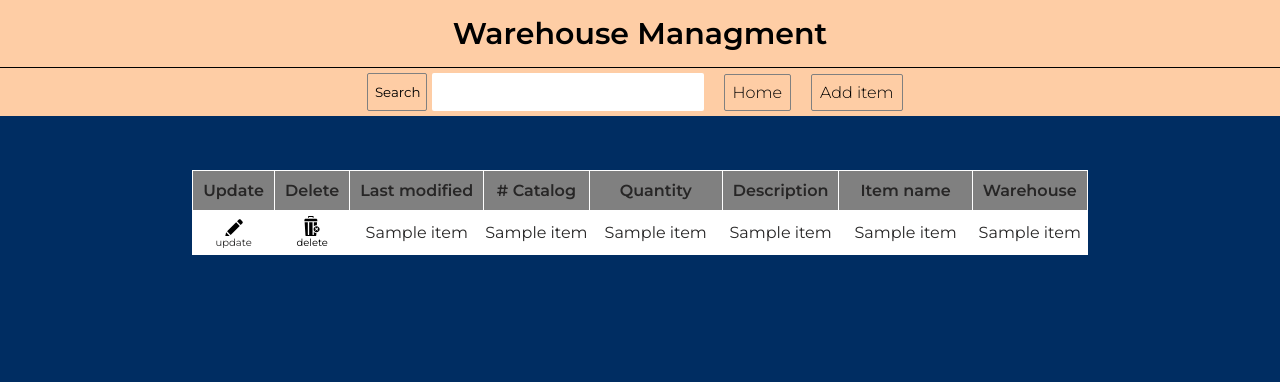
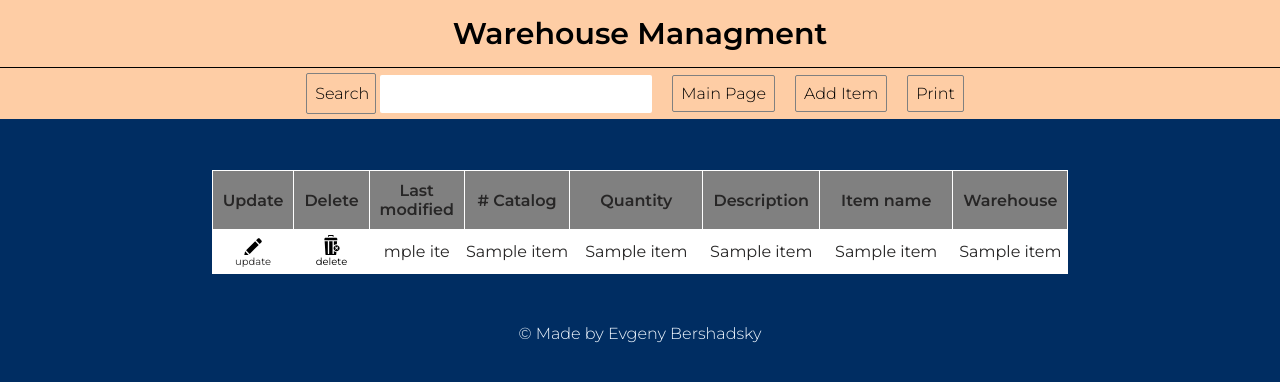
Before and after one commit to jayber-dev/warehouse-managment, a Flask app: template templates/index.html in a window 1280 px wide. Shown: the top 382 px of the page. Run offline with Flask 2, Linux system fonts and the light colour scheme; the template is opened without the code that fills it: most values are stand-ins (such as "Sample title", 1, 10 or a date in 2020).

Commit message:
finshed + print

```diff
--- a/dbinsert.py
+++ b/dbinsert.py
@@ -5,11 +5,13 @@ import datetime
 conn = sq.connect('data.db')
 cur = sq.Cursor(conn)
 update_date = datetime.datetime.now()
-
+print(update_date)
 with open('myFile0.csv') as data_file:
     csv_data = csv.reader(data_file, delimiter=',')
     for row in csv_data:
         if(not row[0] == 'warehouse'):
             print(row)
-            cur.execute(f'''INSERT INTO warehouse(warehouse_name,item,item_description,quantity,catalog_id,update_date) VALUES('{row[0]}','{row[1]}','{row[2]}','{row[3]}','{row[4]}','{update_date}')''')
+            row.append(update_date.now())
+            print(row)
+            cur.execute(f'''INSERT INTO warehouse(warehouse_name,item,item_description,quantity,catalog_id,update_date) VALUES(?,?,?,?,?,?)''',row)
             conn.commit()
--- a/main.py
+++ b/main.py
@@ -35,7 +35,9 @@ def add_item():
         cur = sq.Cursor(conn)
         dict_data = request.form.to_dict()
         update_date = datetime.datetime.now()
-        cur.execute(f"""INSERT INTO warehouse(warehouse_name,item,item_description,quantity,catalog_id,update_date) VALUES('{dict_data["warehouse"]}',\'{dict_data["item"]}\',\'{dict_data["description"]}\','{dict_data["quantity"]}','{dict_data["catalog_id"]}','{update_date}')""")
+        arr_data = [dict_data['warehouse'],dict_data['item'],dict_data['description'],dict_data['quantity'],dict_data["catalog_id"],update_date]
+        # cur.execute(f"""INSERT INTO warehouse(warehouse_name,item,item_description,quantity,catalog_id,update_date) VALUES('{dict_data["warehouse"]}',\'{dict_data["item"]}\',\'{dict_data["description"]}\','{dict_data["quantity"]}','{dict_data["catalog_id"]}','{update_date}')""")
+        cur.execute(f"""INSERT INTO warehouse(warehouse_name,item,item_description,quantity,catalog_id,update_date) VALUES(?,?,?,?,?,?)""",arr_data)
         conn.commit()
         cur.close()
         print(request.form.to_dict())
@@ -77,10 +79,16 @@ def item_update(row_id):
     print(request.args.to_dict())
     return render_template('updateItem.html', row_id=row_id, data=request.args.to_dict())
 
-@app.route('/search/<q>', methods=["GET","POST"])
-def search(q):
-    print(request.args)
-    pass
+@app.route('/search/', methods=["GET","POST"])
+def search():
+    search_query = request.args.to_dict()['q']
+    print(search_query)
+    conn = sq.connect('data.db')
+    cur = sq.Cursor(conn)
+    cur.execute(f'SELECT * FROM warehouse WHERE warehouse_name="{search_query}" OR item="{search_query}" OR item_description="{search_query}"')
+    query_data = cur.fetchall()
+    print(query_data)
+    return render_template('index.html', data=query_data)
 
 
 if (__name__ == '__main__'):
--- a/static/css/.index.css
+++ b/static/css/.index.css
@@ -117,10 +117,12 @@ body {
   border-radius: 2px;
   border: 1px solid grey;
   font-family: "Montserrat", sans-serif;
+  font-weight: 300;
+  font-size: medium;
   padding-left: 11px;
   padding-top: 10px;
   padding-bottom: 10px;
-  width: 60px;
+  width: 70px;
 }
 .menu .search input[type=submit]:hover {
   background-color: aliceblue;
@@ -135,6 +137,7 @@ th {
   justify-content: center;
   align-items: center;
   margin-top: 160px;
+  margin-bottom: 50px;
 }
 
 table, td:nth-child(even), tr, th {
@@ -154,6 +157,9 @@ table, td:nth-child(even), tr, th {
 }
 table .time, td:nth-child(even) .time, tr .time, th .time {
   direction: ltr;
+  padding: 0px;
+  margin: 0px;
+  width: 0px;
 }
 table th, td:nth-child(even) th, tr th, th th {
   padding: 10px;
@@ -168,6 +174,13 @@ table tr:nth-child(odd) td, td:nth-child(even) tr:nth-child(odd) td, tr tr:nth-c
 table tr:nth-child(even) td, td:nth-child(even) tr:nth-child(even) td, tr tr:nth-child(even) td, th tr:nth-child(even) td {
   background-color: rgb(218, 214, 214);
   color: #272626;
+}
+
+.description-col {
+  max-height: 200px;
+  min-height: 20px;
+  max-width: 250px;
+  min-width: 20px;
 }
 
 .delete-btn {
@@ -210,4 +223,63 @@ table tr:nth-child(even) td, td:nth-child(even) tr:nth-child(even) td, tr tr:nth
   justify-content: flex-start;
 }
 
+.copyrights {
+  direction: ltr;
+  text-align: center;
+  color: aliceblue;
+  padding-bottom: 20px;
+}
+
+@media print {
+  .top-container {
+    display: none;
+  }
+  .table-container {
+    margin: 10px;
+    display: flex;
+    font-size: 14px;
+    justify-content: center;
+    align-items: center;
+  }
+  .pencil {
+    display: none;
+    width: 20px;
+    height: 20px;
+    margin: 0px;
+  }
+  .update {
+    display: none;
+    font-family: "Montserrat", sans-serif;
+    font-size: x-small;
+    color: #272626;
+    text-decoration: none;
+    align-items: center;
+    flex-direction: column;
+    align-content: center;
+    justify-content: flex-start;
+  }
+  .hidden-col {
+    display: none;
+  }
+  .delete-btn {
+    display: none;
+    border: 0px;
+    margin-right: auto;
+    margin-left: auto;
+    background-color: transparent;
+    flex-direction: column;
+    align-items: center;
+    justify-content: flex-end;
+    align-content: center;
+  }
+  .delete-btn .delete-svg {
+    width: 20px;
+    height: auto;
+  }
+  .info {
+    font-family: "Montserrat", sans-serif;
+    font-size: x-small;
+  }
+}
+
 /*# sourceMappingURL=.index.css.map */
--- a/static/js/index.js
+++ b/static/js/index.js
@@ -1,4 +1,6 @@
 const deleteBtn = document.querySelectorAll(".delete-btn")
+const printBtn = document.querySelector('.print')
+
 deleteBtn.forEach((element) => {
     element.addEventListener('click', (e) => {
         if (!confirm('are you sure ?')) {
@@ -6,3 +8,8 @@ deleteBtn.forEach((element) => {
         }
     })
 })
+
+printBtn.addEventListener('click' , (e) => {
+    e.preventDefault()
+    window.print()
+})
--- a/templates/index.html
+++ b/templates/index.html
@@ -5,7 +5,7 @@
     <meta http-equiv="X-UA-Compatible" content="IE=edge" />
     <meta name="viewport" content="width=device-width, initial-scale=1" />
     <script src="../static/js/index.js" defer></script>
-    <link rel="stylesheet" href="static/css/.index.css" />
+    <link rel="stylesheet" href="../static/css/.index.css" />
     <title>warehouse Managment</title>
   </head>
   <body>
@@ -16,12 +16,14 @@
         </div>
       </header>
       <nav class="menu">
-        <a href="/addItem" class="menu-item">Add item</a>
-        <a href="/" class="menu-item">Home</a>
+        <a href="/" class="menu-item print">Print</a>
+        <a href="/addItem" class="menu-item">Add Item</a>
+        <a href="/" class="menu-item">Main Page</a>
+
         <div class="search">
             <form action="{{url_for('search')}}" method="get">
               <input type="text" name="q" />
-              <input type="submit" value="Search" />
+              <input type="submit" value="Search" class="search-btn" />
             </form>
           </div>
       </nav>
@@ -38,13 +40,12 @@
           <tr>
             <th>Warehouse</th>
             <th>Item name</th>
-
             <th>Description</th>
             <th>Quantity</th>
             <th>Catalog #</th>
             <th>Last modified</th>
-            <th>Delete</th>
-            <th>Update</th>
+            <th class="hidden-col">Delete</th>
+            <th class="hidden-col">Update</th>
           </tr>
         </thead>
         <tbody>
@@ -57,13 +58,13 @@
             <td>{{item[4]}}</td>
 
             <td>{{item[5]}}</td>
-            <td class="time">{{item[6][0:19:]}}</td>
-            <td>
+            <td class="time">{{item[6][2:10:]}}</td>
+            <td class="hidden-col">
                 <form action='/item_delete/{{item[0]}}' method="get">
                 <button type="submit"  class="delete-btn"><img src="../static/svg/delete-svgrepo-com (1).svg" alt="" class="delete-svg"><small class="info">delete</small></button>
                 </form>
             </td>
-            <td>
+            <td class="hidden-col">
                 <a href="{{url_for('item_update',row_id=item[0],warehouse=item[1],item=item[2],quantity=item[4],description=item[3],catalogId=item5)}}" class="update" ><img src="../static/svg/pencil-edit-button-svgrepo-com.svg" alt="" class="pencil"><small class="update">update</small></a>
             </td>
           </tr>
@@ -74,5 +75,9 @@
         </tbody>
       </table>
     </div>
+
+    <footer>
+        <p class="copyrights"> &copy; Made by Evgeny Bershadsky </p>
+    </footer>
   </body>
 </html>
```
Also changed, not shown: static/scss/index.scss (+86 -6 lines), data.db, 1 other file.
